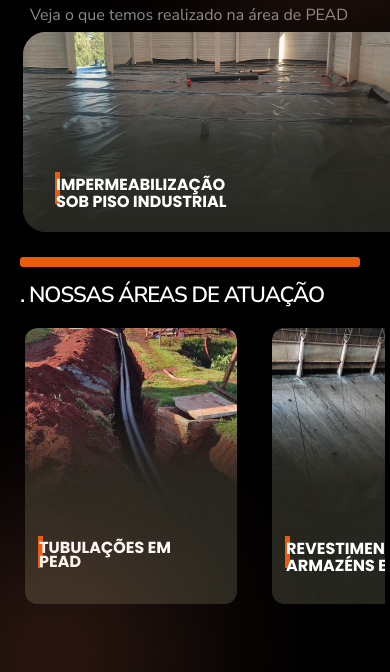
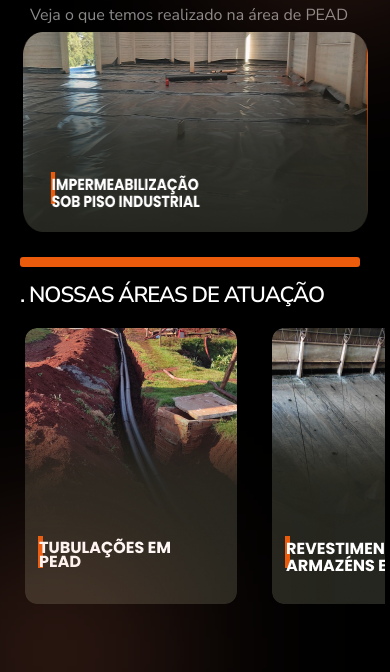
Before and after one commit to ProjingPead/mobile-debug, a plain HTML site: page index.html in a window 390 px wide. Shown: the part 172-844 px from the top of the page. Drawn offline with nearby package versions, Linux system fonts and the light colour scheme; files whose address does not match are found by name.

Commit message:
Update style.css

```diff
--- a/css/style.css
+++ b/css/style.css
@@ -577,16 +577,19 @@ body {
 		color: #8A8A8A;
 	}
 
-	.banners {
+		.banners {
 		width: calc(100% - 15px);
 		height: 200px;
-		background-image: url(../img/Mobile/banner1.png);
-		background-repeat: no-repeat;
-		background-size: cover;
 		border-radius: 12px;
 		transition: all;
 		transition-duration: 1s;
+		padding: 0;
 
+	}
+
+	.banners>img {
+		width: 100%;
+		height: 200px;
 	}
 
 	.bar_mobile {
```
